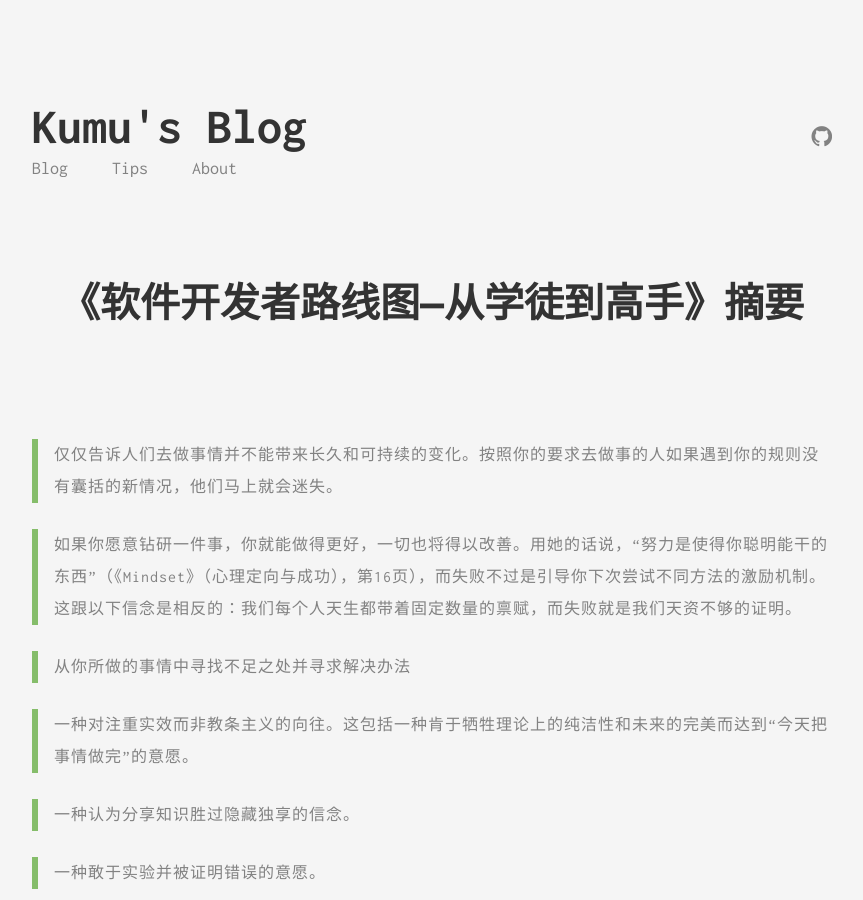
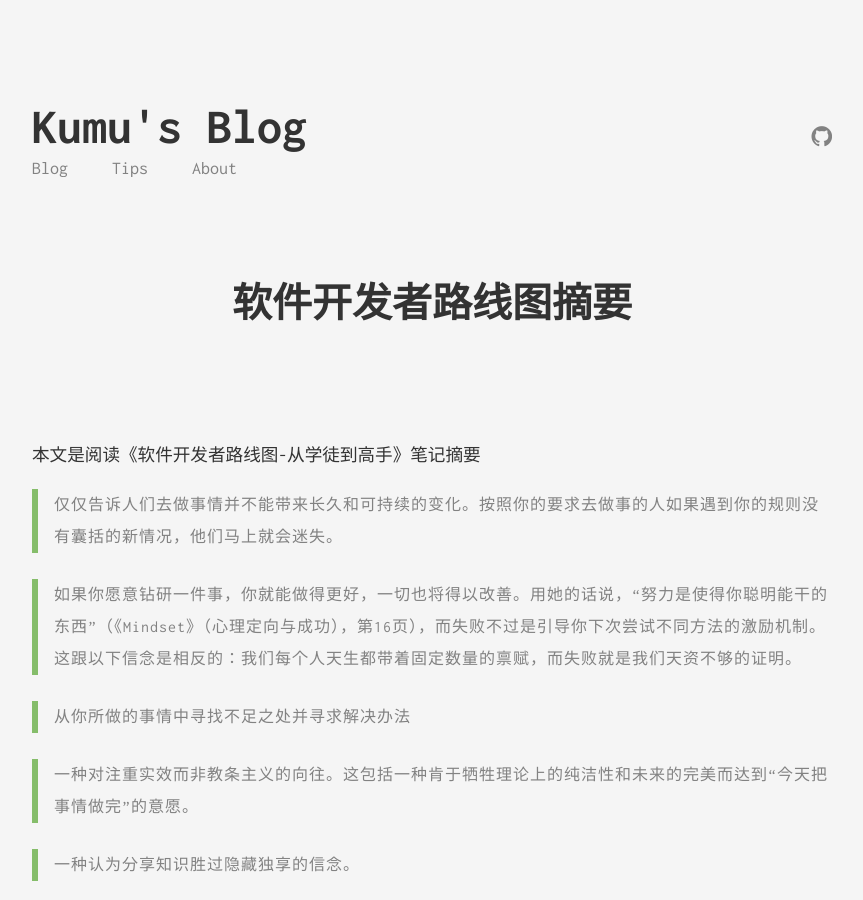
Before and after one commit to opskumu/opskumu.github.io, a Jekyll site: the page built from _posts/2015-04-08-software-tips.md, in a window 1280 px wide and 900 px high. Shown: the whole window, without its empty margins (208-1071 px from the left). Built offline with Jekyll 4.4.1, drawn with Linux system fonts in a browser that asks for light colours.

Commit message:
update post

```diff
--- a/_posts/2015-04-08-software-tips.md
+++ b/_posts/2015-04-08-software-tips.md
@@ -1,112 +1,89 @@
 ---
 layout: post
-title: "《软件开发者路线图—从学徒到高手》摘要"
+title: "软件开发者路线图摘要"
 description: "读书笔记"
 ---
 
+本文是阅读《软件开发者路线图-从学徒到高手》笔记摘要
+
+
 > 仅仅告诉人们去做事情并不能带来长久和可持续的变化。按照你的要求去做事的人如果遇到你的规则没有囊括的新情况，他们马上就会迷失。
 
-<p></p>
 
 > 如果你愿意钻研一件事，你就能做得更好，一切也将得以改善。用她的话说，“努力是使得你聪明能干的东西”（《Mindset》（心理定向与成功），第16页），而失败不过是引导你下次尝试不同方法的激励机制。这跟以下信念是相反的：我们每个人天生都带着固定数量的禀赋，而失败就是我们天资不够的证明。
 
-<p></p>
 
 > 从你所做的事情中寻找不足之处并寻求解决办法
 
-<p></p>
 
 > 一种对注重实效而非教条主义的向往。这包括一种肯于牺牲理论上的纯洁性和未来的完美而达到“今天把事情做完”的意愿。
 
-<p></p>
 
 > 一种认为分享知识胜过隐藏独享的信念。
 
-<p></p>
 
 > 一种敢于实验并被证明错误的意愿。
 
-<p></p>
 
 > 争论、反对、分歧（而不是盲从于自诩的权威）正是到达目标的途径。
 
-<p></p>
 
 > 最好的学习方法，就是同那些使用你要学习的技能来达到某种目标的人处于同一个房间里。
 
-<p></p>
 
 > 一个人帮助一个知道自己正在做什么的人，从而让他学到东西。
 
-<p></p>
 
 > 靠自己也可以学习一门语言，但除非与专家交流，否则你需要更长的时间来领悟语言的精神。
 
-<p></p>
 
 > 你不应该“嫁”给任何特定技术，而应该有足够宽的技术背影和经验基础，使自己能针对特定的情景选择好的解决方案。
 
-<p></p>
 
 > 通常，每一步都该有进门的感觉。这是初学者的心——一种正在“成为”的状态。
 
-<p></p>
 
 > 永远不要忘记：可以随便犯蠢的自由很可能是打开天才成功之门的钥匙。
 
-<p></p>
 
 > 当我不能做自己喜爱的事情时，我就完全是个懦夫
 
-<p></p>
 
 > 上帝只让一小部分人开开心心地通过自己喜爱的工作谋生。感谢上帝，让我成为其中之一。
 
-<p></p>
 
 > 不要因为他们没有走在你所走的路上，就认为他们已经迷失了。
 
-<p></p>
 
 > 对初学者来说，不论他是从培训班开始还是通过自学，走上软件技能之路的第一步都是找一名技师来带他。
 
-<p></p>
 
 > 我喜欢有足够的自由度，这样才能理解或者想出一些东西，但我也喜欢合作。我会寻找那些能让我从共事的人那里学到东西的项目，并会因此而更有活力。
 
-<p></p>
 
 > 最理想的技师工场是这样一种地方：你在那里可以吸收那些只可意会、不可言传的知识；靠每天的点滴进步积累成一种实践习惯。
 
-<p></p>
 
 > 如果我们放纵自己，我们将总是需要等待一些消遣或其他事情结束才能安心工作。只有那些对知识非常渴求，以至于在不利的环境下仍能坚持探索的人才会取得更大的成就。从来就没什么“有利条件”。
 
-<p></p>
 
 > 学会那些本来不会做的事情，常常比去做已经会做的事情更加重要。
 
-<p></p>
 
 > 为[成为一名程序员]做准备，最好的方法就是写程序，并学习其他人写过的优秀程序。我当初所做的是：到计算机科学中心的垃圾筒中，去寻找他们操作系统的清单。
 
-<p></p>
 
 > 挑选一个算法精深的开源项目，如Subversion、Git或Mercurial这样的源码控制系统。浏览项目的源码，记下让你觉得新奇的算法、数据结构和设计理念。然后写一篇博客，描述一下项目的架构，着重突出自己学到的新思想。你能在日常工作中找到可运用同样思想的场合吗？
 
-<p></p>
 
 > 你也不应该低估写作本身的威力……你会失掉更大的目标感。但写作能让你后退一下并完全想通一个问题。即使最怒气冲冲的演说也能使一位作者达到某种程度的深思熟虑。
 
-<p></p>
 
 > “一个人教的时候，两个人在学。”
 
-<p></p>
 
 > 天赋常常被误解。它并不是超常的智力，而是一种性格。它最需要的是一种承认失败、不遮掩缺点并努力改变的意愿。它来自于刻意的，甚至强迫性的对失败的反思，以及对新方案的持续探索。
 
-<p></p>
 
 > 他将不再是个靠学习成绩激励的人，而成为一个靠知识激励的人。他不再靠外部的推动来学习。他的动力来自于内部……这种激励，一旦抓住它，就会成为一种强势的力量。
 
```
Also changed, not shown: 1 other file.
